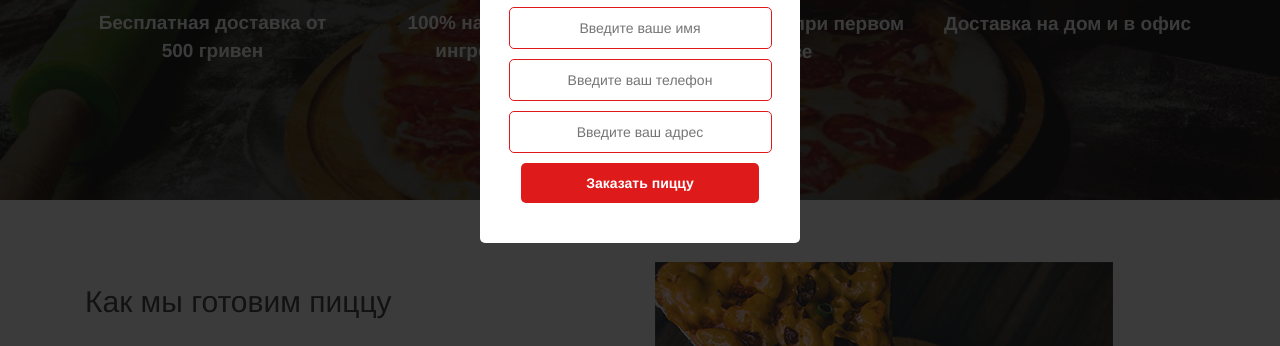
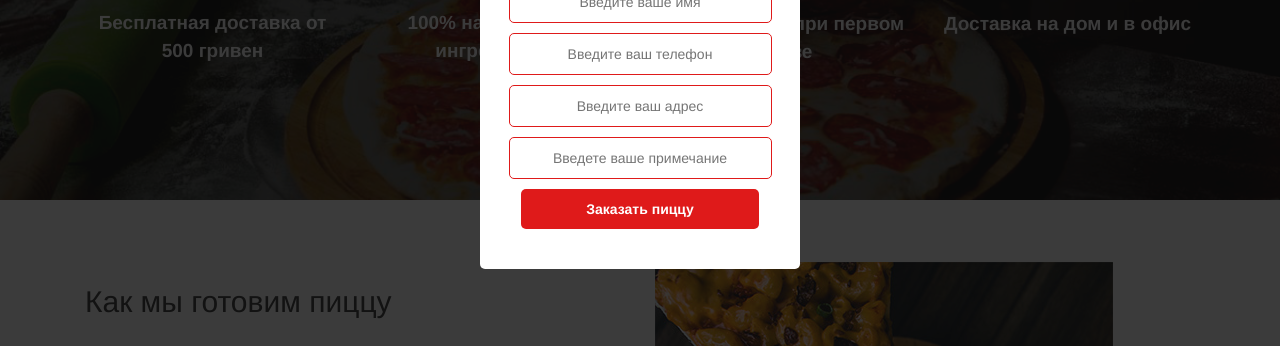
Before and after one commit to muddy-blunts/pizzacodarium.github.io, a plain HTML site: page index.html in a window 1280 px wide. Both pictures are taken after a click on the link "Заказать". Shown: the part 450-796 px from the top of the page. Drawn offline with nearby package versions, Linux system fonts and the light colour scheme.

Commit message:
Update index.html

```diff
--- a/index.html
+++ b/index.html
@@ -28,6 +28,7 @@
         <input type="text" name="name" class="popup__input" placeholder="Введите ваше имя" required><br>
         <input type="text" name="phone" class="popup__input" placeholder="Введите ваш телефон" required><br>
         <input type="text" name="addres" class="popup__input" placeholder="Введите ваш адрес" required><br>
+        <input type="text" name="note" class="popup__input" placeholder="Введете ваше примечание" required><br>
         <button class="red-btn popup__btn" type="submit">Заказать пиццу</button>
     </form>
     <header class="header" id="header">
```
